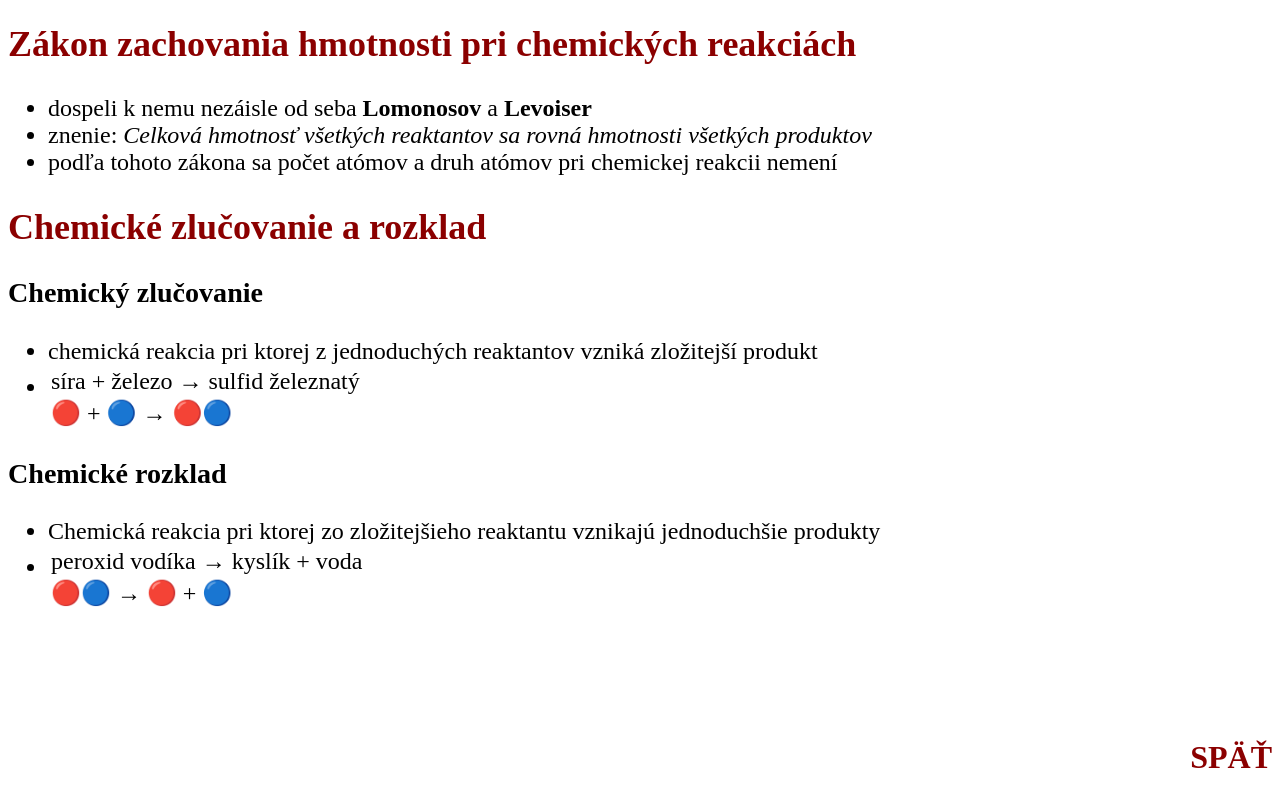
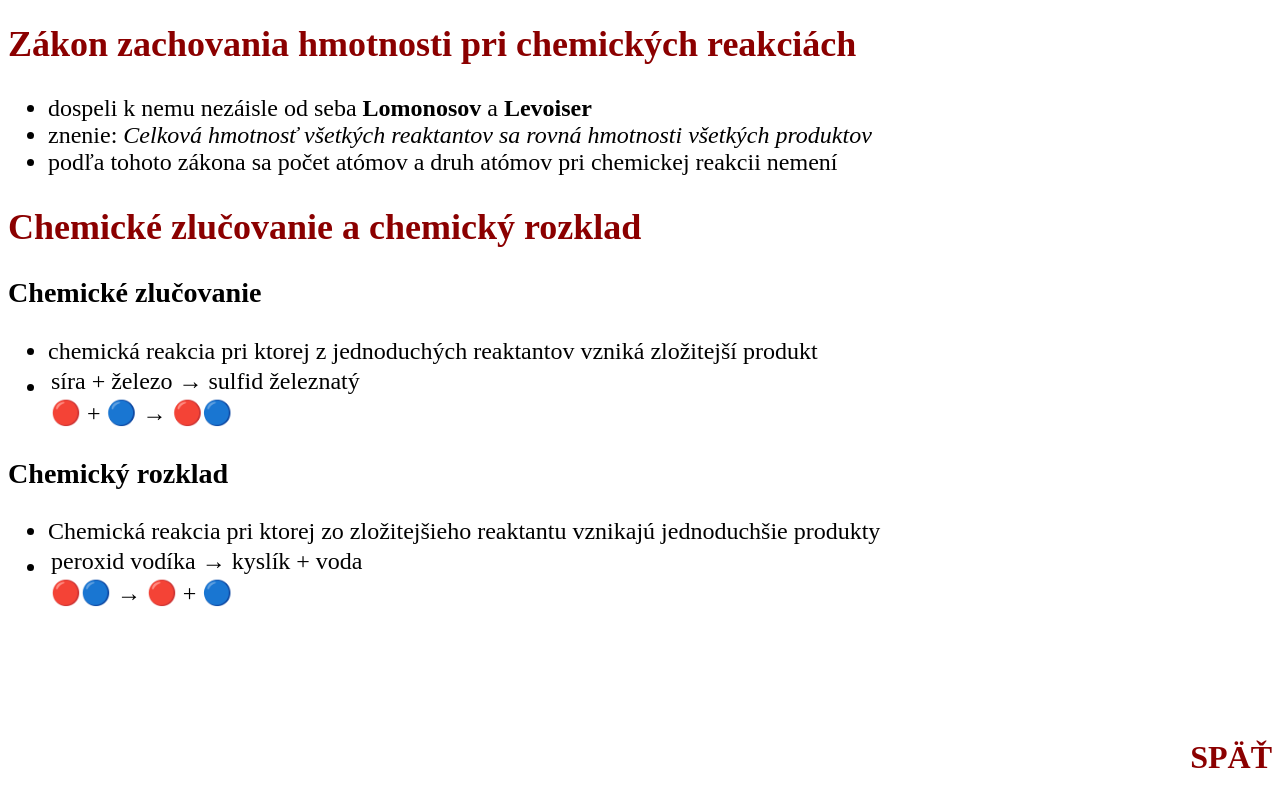
Before and after one commit to Nr3504/che, a plain HTML site: page poznamky.html in a window 1280 px wide. Shown: the part 923-1723 px from the top of the page. Drawn offline with Linux system fonts and the light colour scheme.

Commit message:
Update poznamky.html

```diff
--- a/poznamky.html
+++ b/poznamky.html
@@ -63,8 +63,8 @@
       <li>znenie: <i>Celková hmotnosť všetkých reaktantov sa rovná hmotnosti všetkých produktov</i></li>
       <li>podľa tohoto zákona sa počet atómov a druh atómov pri chemickej reakcii nemení</li>
     </ul>
-    <h2>Chemické zlučovanie a rozklad</h2>
-    <h3>Chemický zlučovanie</h3>
+    <h2>Chemické zlučovanie a chemický rozklad</h2>
+    <h3>Chemické zlučovanie</h3>
     <ul>
       <li>chemická reakcia pri ktorej z jednoduchých reaktantov vzniká zložitejší produkt</li>
       <li><table>
@@ -76,7 +76,7 @@
         </tr>
       </table></li>
     </ul>
-    <h3>Chemické rozklad</h3>
+    <h3>Chemický rozklad</h3>
     <ul>
       <li>Chemická reakcia pri ktorej zo zložitejšieho reaktantu vznikajú jednoduchšie produkty</li>
       <li><table>
@@ -89,6 +89,6 @@
       </table></li>
     </ul>
     <br><br><br>
-    <p style="text-align:right;"><a href="https://nr3504.github.io/geo" style="font-size:32px;"><b>SPÄŤ</b></a></p>
+    <p style="text-align:right;"><a href="https://nr3504.github.io/che" style="font-size:32px;"><b>SPÄŤ</b></a></p>
   </body>
 </html>
```
